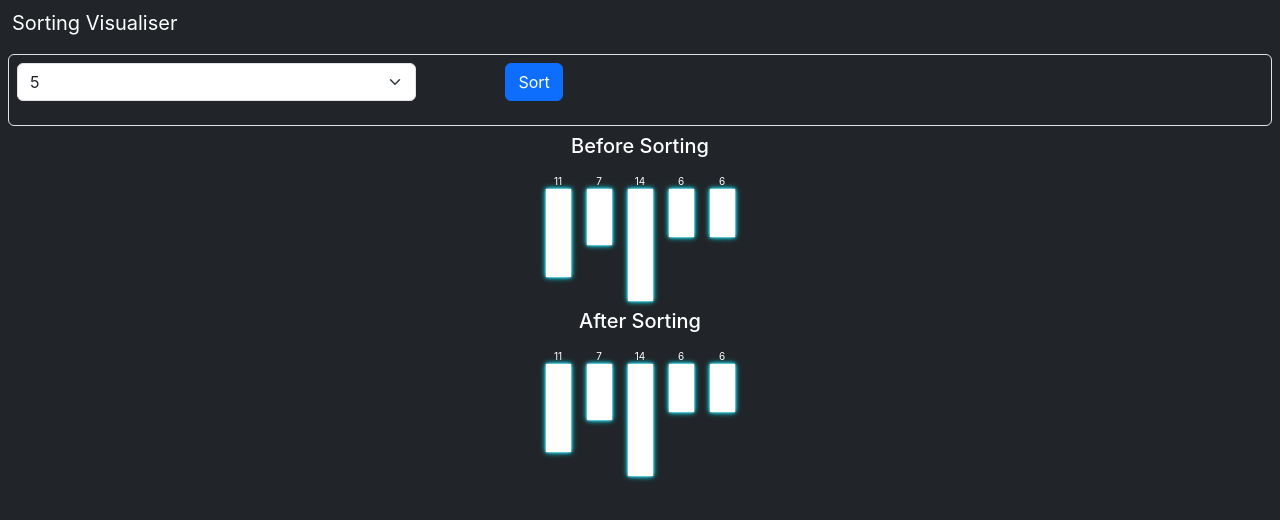
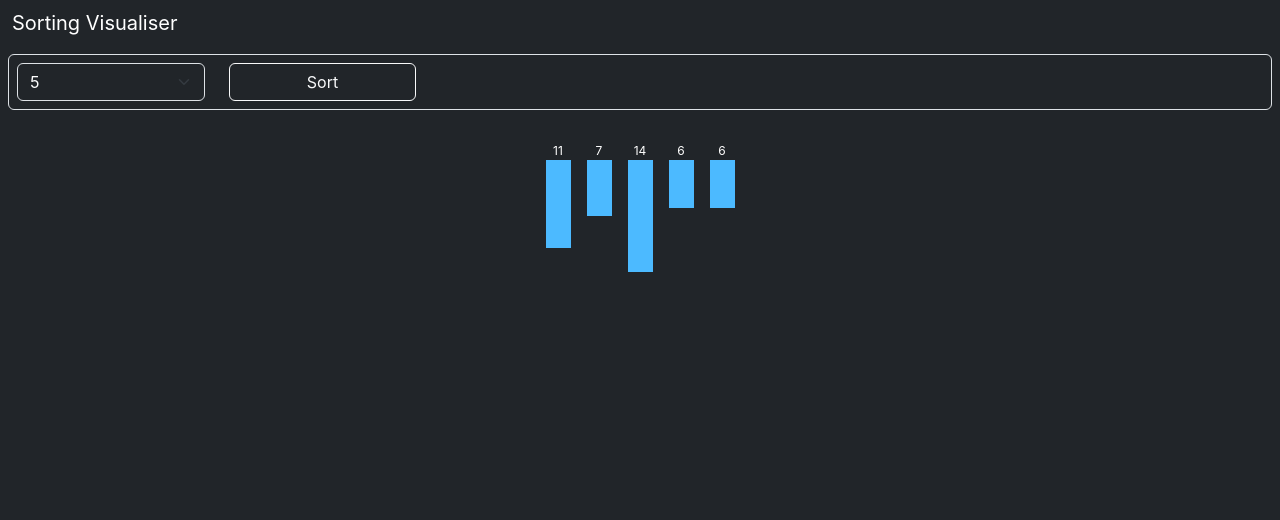
Before and after one commit to prashant0829/Sort-Visualiser, a React (Create React App) app: page / in a window 1280 px wide. Shown: the top 520 px of the page. Built offline with nearby package versions, Linux system fonts and the light colour scheme.

Commit message:
Bubble Sort Complete

```diff
--- a/src/App.css
+++ b/src/App.css
@@ -21,38 +21,13 @@
 
 .item-bar{
   width: 25px;
-  /* background-color: rgb(76, 186, 255); */
+  background-color: #4cbaff;
 }
 
 .item-value{
-  font-size: 10px;
+  font-size: 12px;
 }
 
 .item-bar:hover{
-  background-color: #2bdff3;
+  background-color: #fbf834;
 }
-
-
-.neon-div {
-  background-color: #ffffff;
-  box-shadow:
-    0 0 2px 0px #fff,  /* inner white */
-    0 0 4px 0px rgb(0, 208, 255), /* middle magenta */
-    0 0 6px 0px #0ff; /* outer cyan */
-}
-
-.neon-div-correct {
-  background-color: #ffffff;
-  box-shadow:
-    0 0 2px 0px #fff,  /* inner white */
-    0 0 4px 0px rgb(0, 208, 255), /* middle magenta */
-    0 0 6px 0px #0ff; /* outer cyan */
-}
-
-.neon-div-wrong {
-  background-color: #ffffff;
-  box-shadow:
-    0 0 2px 0px #fff,  /* inner white */
-    0 0 4px 0px rgb(0, 208, 255), /* middle magenta */
-    0 0 6px 0px #0ff; /* outer cyan */
-}
--- a/src/App.js
+++ b/src/App.js
@@ -37,6 +37,7 @@ function App() {
     setSortingArray(array);
   };
 
+  //method to perform sorting
   const performSort = async () => {
     let tempArray = sortingArray;
 
@@ -81,11 +82,11 @@ function App() {
       {/* controls */}
       <div className=" m-2 border p-2 rounded">
         <div className="row">
-          <div className="col col-4">
-            <div className="mb-3">
+          <div className="col col-2">
+            <div className="">
               <select
                 id="array-size-selector"
-                className="form-select"
+                className="form-select bg-dark text-white"
                 aria-label="Array Size"
                 value={arraySize}
                 onChange={(e) => handleArraySizeInput(e)}
@@ -98,34 +99,23 @@ function App() {
             </div>
           </div>
           <div className="col col-2">
-            <button className="btn btn-primary" onClick={(e) => performSort(e)}>
+            <button
+              className="btn btn-outline-light w-100"
+              onClick={(e) => performSort(e)}
+            >
               Sort
             </button>
           </div>
         </div>
       </div>
-      <h5 className="text-center">Before Sorting</h5>
-      {/* sorting section */}
-      <div className="d-flex flex-center justify-content-center">
-        {sortingArray?.length > 0 &&
-          sortingArray.map((item, index) => (
-            <div className="m-2" key={index}>
-              <div className="item-value text-center">{item.value}</div>
-              <div
-                className="item-bar neon-div"
-                style={{ height: `${item.value * 8}px` }}
-              ></div>
-            </div>
-          ))}
-      </div>
-      <h5 className="text-center">After Sorting</h5>
-      <div className="d-flex flex-center justify-content-center">
+
+      <div className="d-flex flex-center justify-content-center mt-4">
         {sortingArray?.length > 0 &&
           sortingArray.map((item, index) => (
             <div className="m-2" key={index} id={item.id}>
               <div className="item-value text-center">{item.value}</div>
               <div
-                className="item-bar neon-div"
+                className="item-bar"
                 style={{ height: `${item.value * 8}px` }}
               ></div>
             </div>
```
